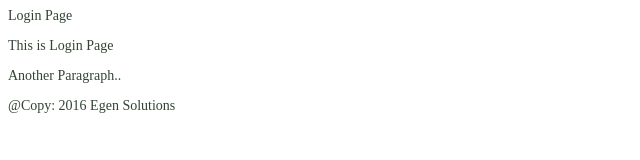
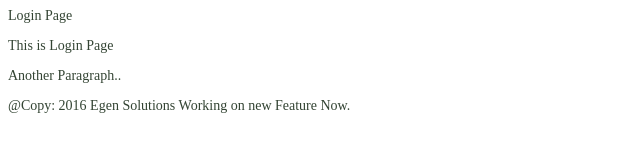
Before and after one commit to Mohammedosman12/example, a plain HTML site: page login/login.html in a window 1280 px wide. Shown: the whole page, without its empty margins (0-640 px from the left). Drawn offline with Linux system fonts and the light colour scheme; files that its build step writes are made by us from their sources; files whose address does not match are found by name.

Commit message:
feat(module-layout):add line in the footer section

```diff
--- a/login/login.html
+++ b/login/login.html
@@ -13,6 +13,7 @@
 </section>
 <footer>
 	@Copy: 2016 Egen Solutions
+	Working on new Feature Now.
 </footer>
 <script type="text/javascript">
 	console.log('This is signin script');
```
